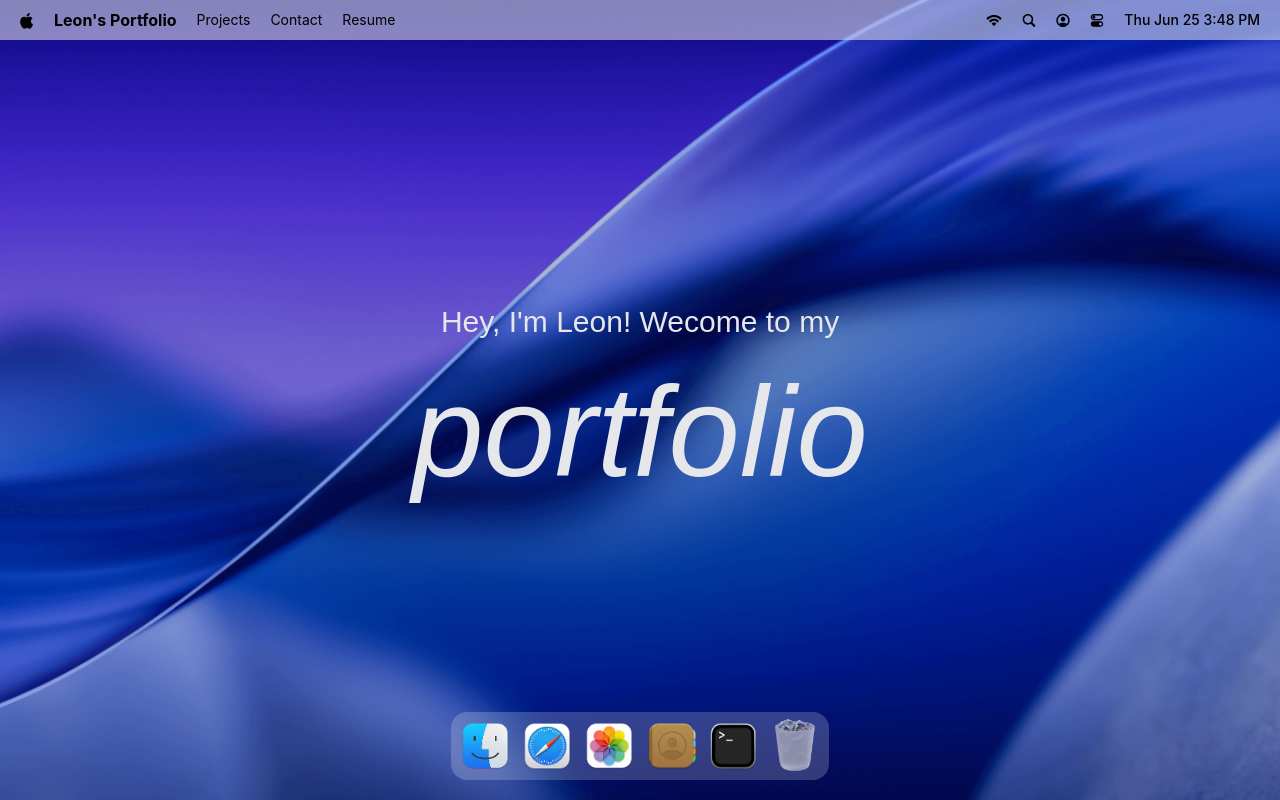
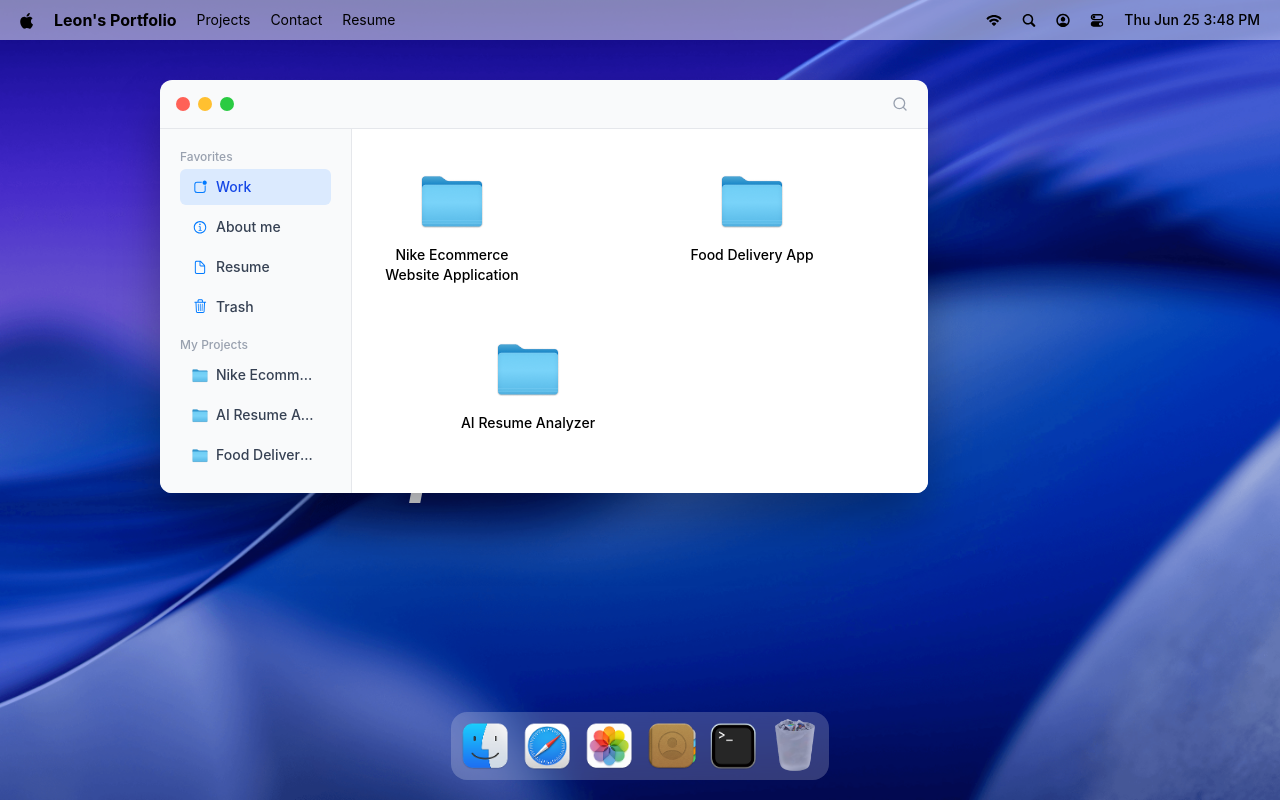
Before and after one commit to zxlee0114/macos-style-porfolio, a React (Vite) app: page / in a window 1280 px wide. Both pictures are taken after a click on the item "Projects". Built offline with nearby package versions, Linux system fonts and the light colour scheme; a web font is replaced by a local one.

Commit message:
feat: 新增 finder 功能：視窗側欄管理邏輯、開啟各種檔案

```diff
--- a/package.json
+++ b/package.json
@@ -12,6 +12,7 @@
   "dependencies": {
     "@gsap/react": "^2.1.2",
     "@tailwindcss/vite": "^4.3.1",
+    "clsx": "^2.1.1",
     "dayjs": "^1.11.21",
     "gsap": "^3.15.0",
     "immer": "^11.1.8",
--- a/src/App.tsx
+++ b/src/App.tsx
@@ -2,7 +2,7 @@
 import { Draggable } from "gsap/Draggable";
 
 import { Dock, Navbar, Welcome } from "#components";
-import { Resume, Safari, Terminal } from "#windows";
+import { Finder, Resume, Safari, Terminal } from "#windows";
 
 gsap.registerPlugin(Draggable);
 
@@ -16,6 +16,7 @@
       <Terminal />
       <Safari />
       <Resume />
+      <Finder />
     </main>
   );
 };
--- /dev/null
+++ b/src/windows/Finder.tsx
@@ -0,0 +1,81 @@
+import clsx from "clsx";
+import { Search } from "lucide-react";
+
+import { WindowControls } from "#components";
+import type { FileItem, Location } from "#constants/types";
+import WindowWrapper from "#hoc/WindowWrapper";
+import { useActiveLocation, useLocationActions } from "#store/location";
+import { locations } from "#constants";
+import { useWindowActions } from "#store/window";
+
+const Finder = () => {
+  const activeLocation = useActiveLocation();
+  const { setActiveLocation } = useLocationActions();
+  const { openWindow } = useWindowActions();
+
+  const renderList = (name: string, items: (Location | FileItem)[]) => (
+    <div>
+      <h3>{name}</h3>
+
+      <ul>
+        {items.map((item) => (
+          <li
+            key={item.id}
+            onClick={() => setActiveLocation(item as Location)}
+            className={clsx(
+              item.id === activeLocation?.id ? "active" : "not-active",
+            )}
+          >
+            <img src={item.icon} className="w-4" alt={item.name} />
+            <p className="text-sm font-medium truncate">{item.name}</p>
+          </li>
+        ))}
+      </ul>
+    </div>
+  );
+
+  const openItem = (item: FileItem) => {
+    const { fileType, kind, href } = item;
+
+    if (fileType === "pdf") return openWindow("resume");
+    if (kind === "folder") return setActiveLocation(item as Location);
+    if (["fig", "url"].includes(fileType || "") && href)
+      return window.open(href, "_blank");
+    if (fileType === "img" || fileType === "txt")
+      return openWindow(`${fileType}${kind}`, item);
+
+    return console.warn("Not supported fileType");
+  };
+  return (
+    <>
+      <div id="window-header">
+        <WindowControls target="finder" />
+        <Search className="icon" />
+      </div>
+
+      <div className="bg-white flex h-full">
+        <div className="sidebar">
+          {renderList("Favorites", Object.values(locations))}
+          {renderList("My Projects", locations.work.children)}
+        </div>
+
+        <ul className="content">
+          {activeLocation?.children.map((item) => (
+            <li
+              key={item.id}
+              className={item.position}
+              onClick={() => openItem(item)}
+            >
+              <img src={item.icon} alt={item.name} />
+              <p>{item.name}</p>
+            </li>
+          ))}
+        </ul>
+      </div>
+    </>
+  );
+};
+
+const FinderWindow = WindowWrapper(Finder, "finder");
+
+export default FinderWindow;
--- a/src/windows/index.ts
+++ b/src/windows/index.ts
@@ -1,5 +1,6 @@
 import Safari from "./Safari";
 import Terminal from "./Terminal";
 import Resume from "./Resume";
+import Finder from "./Finder";
 
-export { Terminal, Safari, Resume };
+export { Terminal, Safari, Resume, Finder };
```
Also changed, not shown: 1 other file (tests, documents, lock files or other folders).
